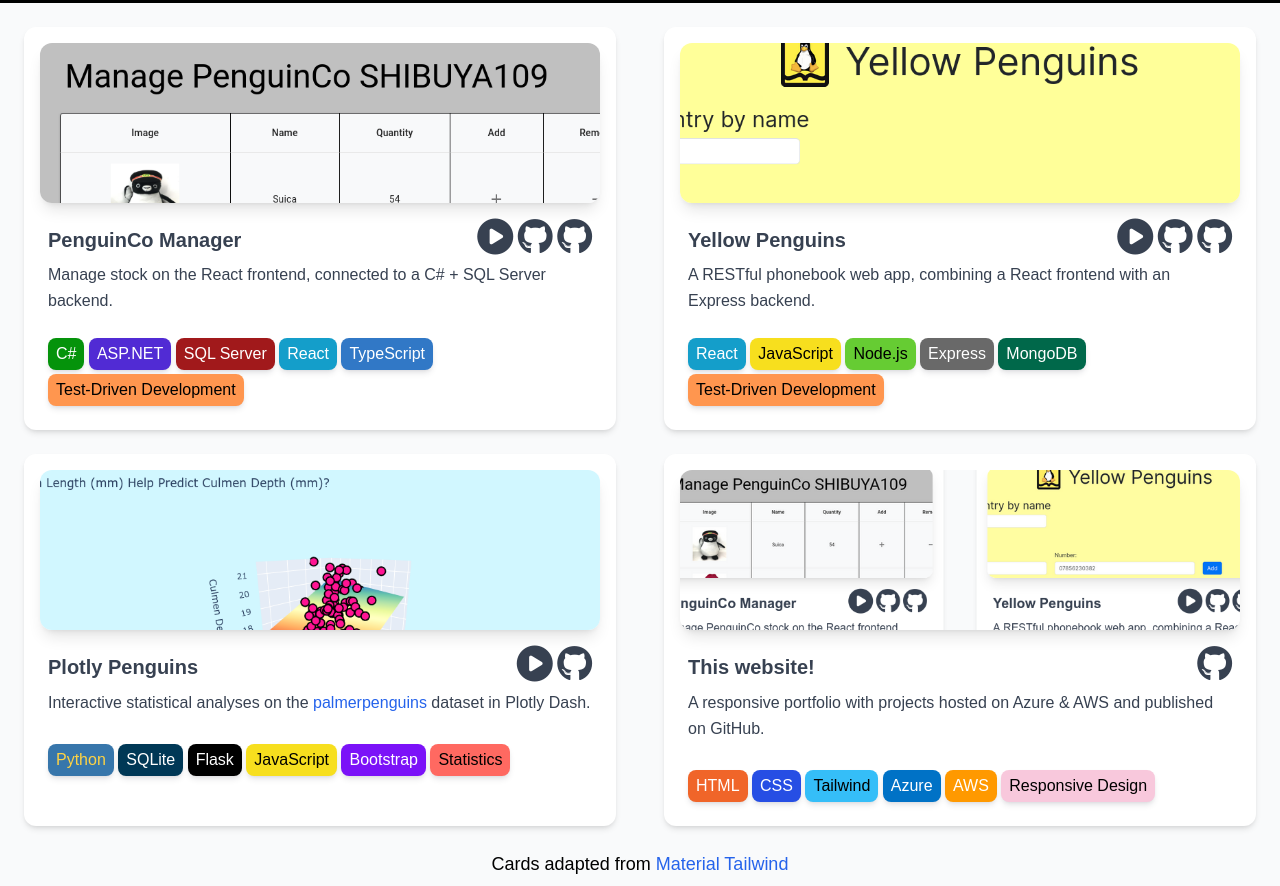
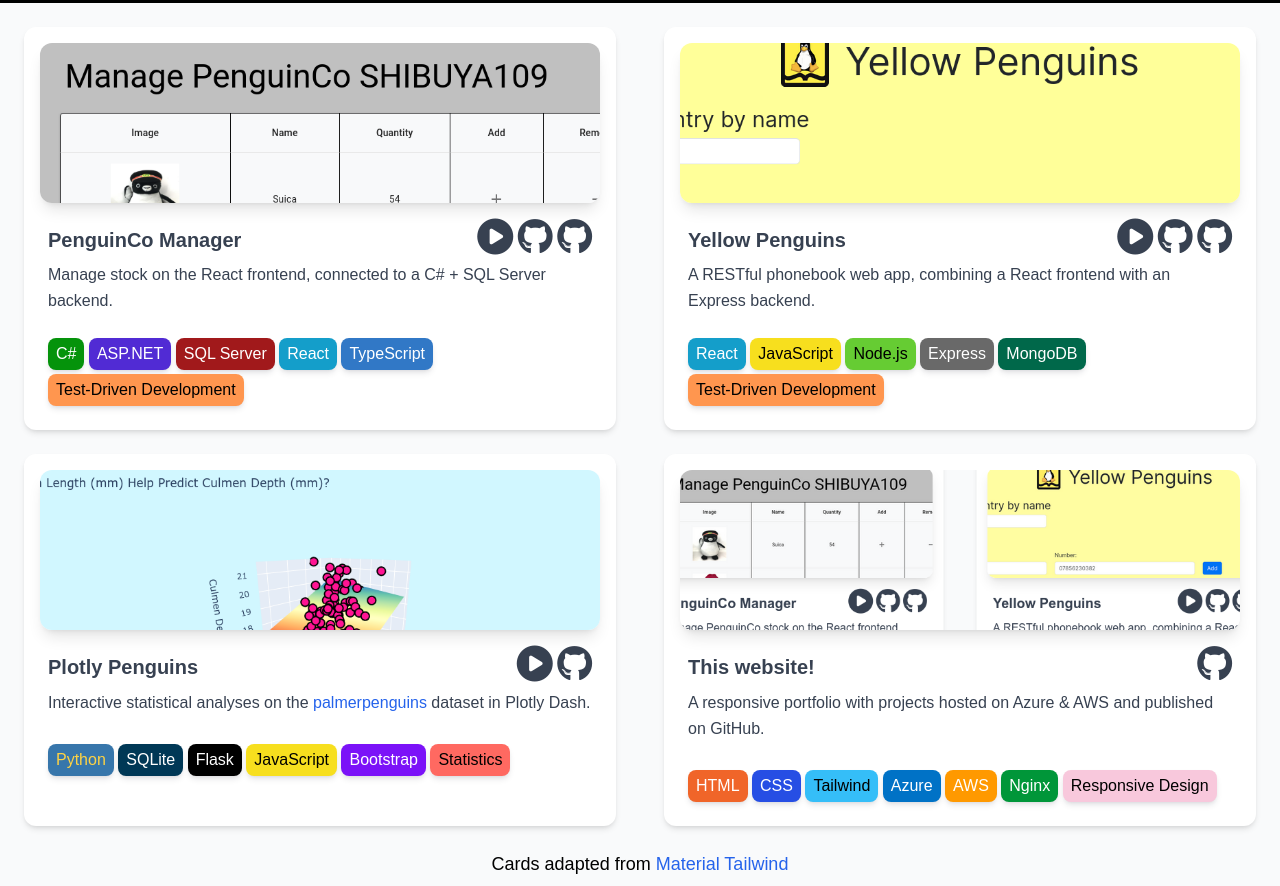
Before and after one commit to Katnippy/portfolio-design, a website: page dist/index.html in a window 1280 px wide. Shown: the part 218-1104 px from the top of the page. Drawn offline with Linux system fonts and the light colour scheme.

Commit message:
Add Nginx tag to this website card.

```diff
--- a/dist/index.html
+++ b/dist/index.html
@@ -195,6 +195,7 @@
                 <button class="bg-[#35bef8] text-black cursor-default rounded-lg shadow-md shadow-gray-900/10 py-1 px-2">Tailwind</button>
                 <button class="bg-[#0072c6] text-white cursor-default rounded-lg shadow-md shadow-gray-900/10 py-1 px-2">Azure</button>
                 <button class="bg-[#ff9900] text-white cursor-default rounded-lg shadow-md shadow-gray-900/10 py-1 px-2">AWS</button>
+                <button class="bg-[#009639] text-white cursor-default rounded-lg shadow-md shadow-gray-900/10 py-1 px-2">Nginx</button>
                 <button class="bg-[#f8c8dc] text-black cursor-default rounded-lg shadow-md shadow-gray-900/10 py-1 px-2 mt-1">Responsive Design</button>
               </div>
             </div>
```
Also changed, not shown: dist/output.css.
